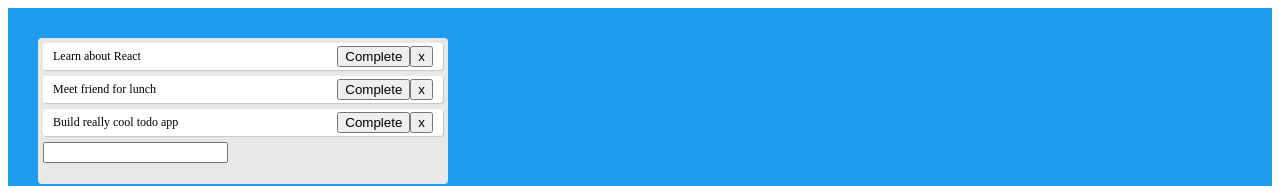
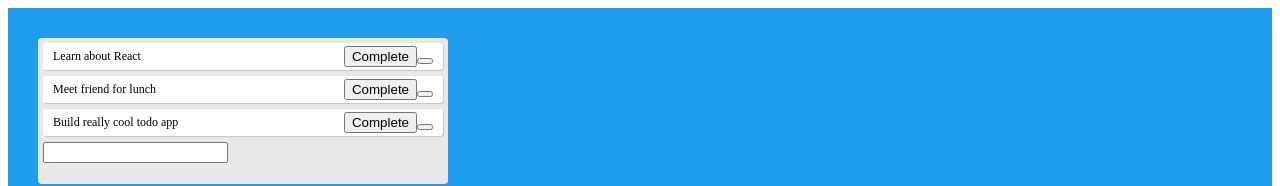
Before and after one commit to lyxian/react-learn, a React app: page / in a window 1280 px wide. Shown: the top 186 px of the page. Built offline with nearby package versions, Linux system fonts and the light colour scheme.

Commit message:
to-do-list-1 - use func props

```diff
--- a/src/App.jsx
+++ b/src/App.jsx
@@ -1,20 +1,16 @@
 import React, { Component } from "react";
 import "./App.css";
 
-import Button from "./components/Button";
-
-// function Task(props) {
-function Task({ props, index, completeTask, removeTask }) {
-  // console.log(props);
+function Task(props) {
+  const taskStyle = props.isCompleted ? "line-through" : "";
   return (
-    <div
-      className="todo"
-      style={{ textDecoration: props.isCompleted ? "line-through" : "" }}
-    >
+    <div className="todo" style={{ textDecoration: taskStyle }}>
       {props.text}
       <div>
-        <button onClick={() => completeTask(index)}>Complete</button>
-        <button onClick={() => removeTask(index)}>x</button>
+        <button onClick={() => props.completeTask(props.index)}>
+          Complete
+        </button>
+        <button onClick={() => props.removeTask(props.index)}></button>
       </div>
     </div>
   );
@@ -73,7 +69,8 @@ function App() {
           <Task
             key={index}
             index={index}
-            props={task}
+            text={task.text}
+            isCompleted={task.isCompleted}
             completeTask={completeTask}
             removeTask={removeTask}
           />
```
